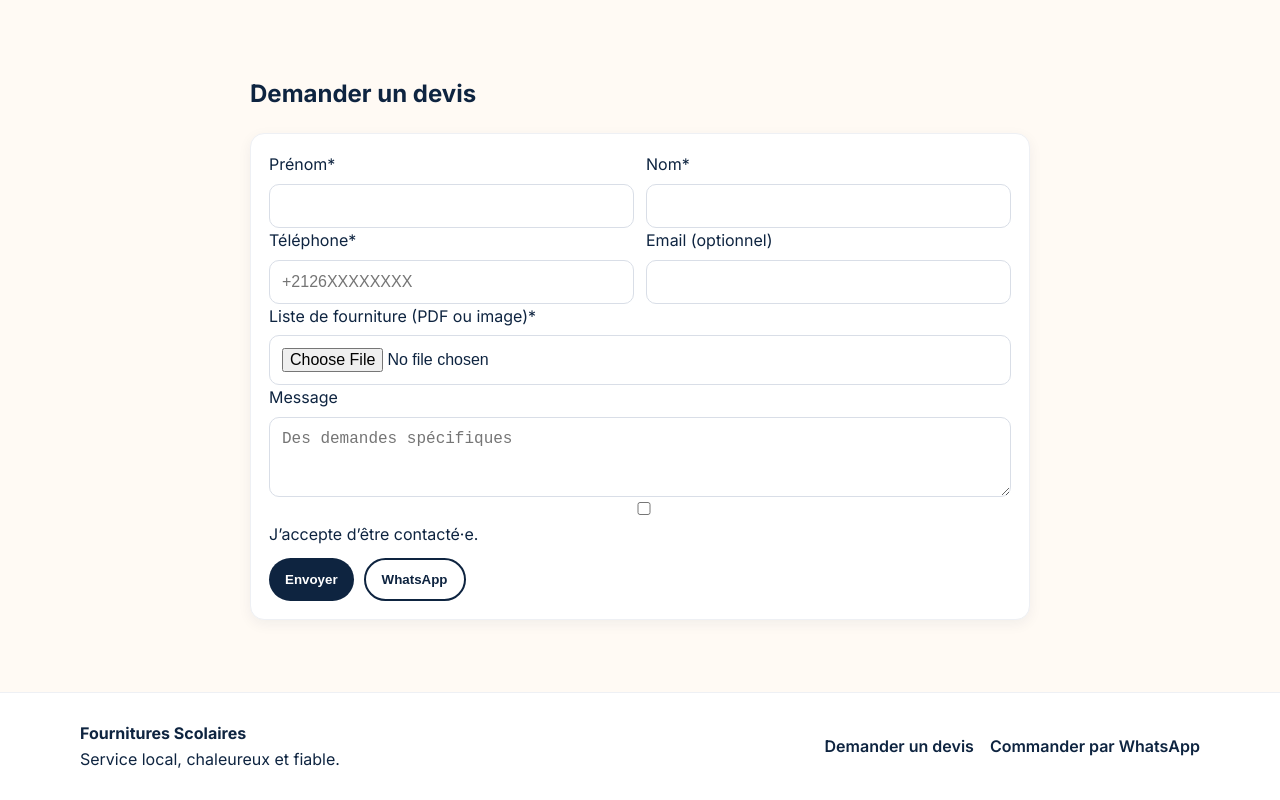
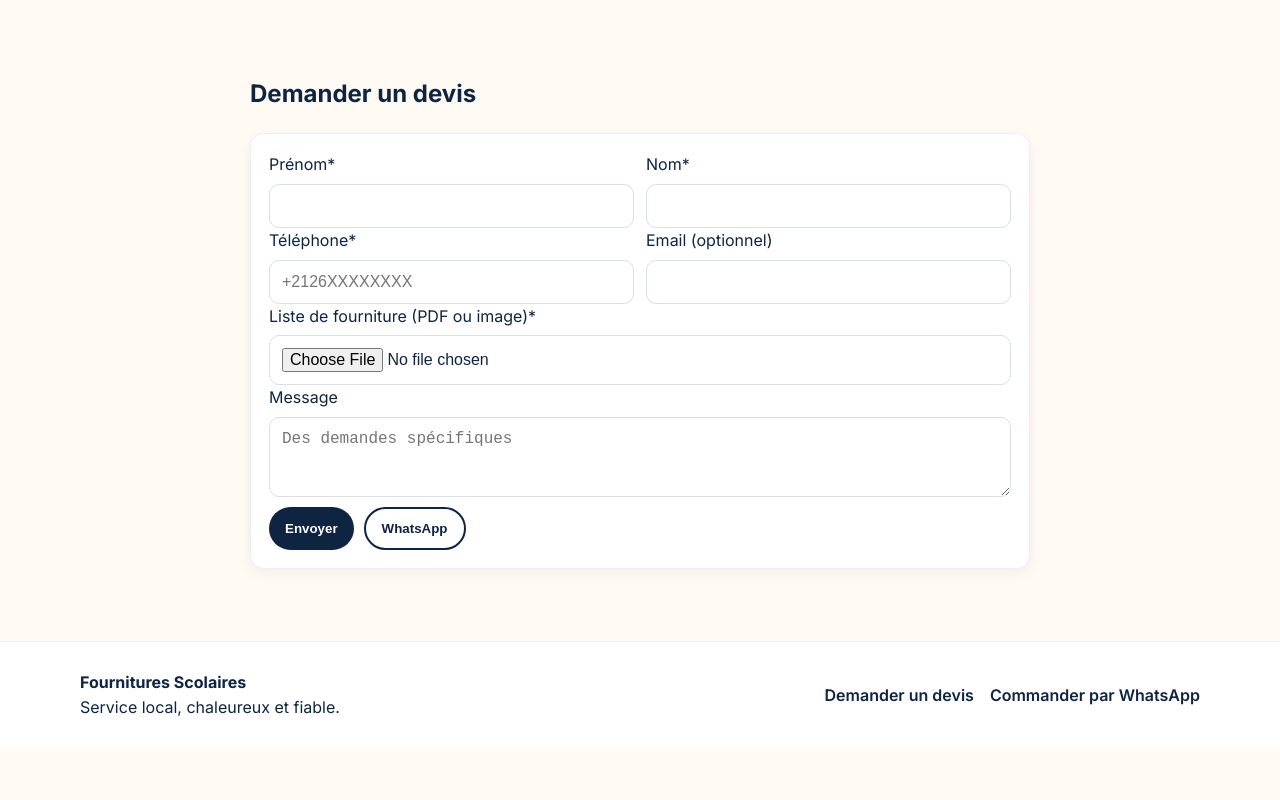
Before and after one commit to Ilyelma/Librairie-test, a website: page index.html in a window 1280 px wide. Shown: the part 1370-2170 px from the top of the page. After the commit the page ends 2119 px from the top, so only its background shows below. Drawn offline with Linux system fonts and the light colour scheme.

Commit message:
Update index.html

```diff
--- a/index.html
+++ b/index.html
@@ -32,10 +32,6 @@
 <div class="field"><label for="email">Email (optionnel)</label><input id="email" name="email" type="email"></div></div>
 <div class="field"><label for="fichier">Liste de fourniture (PDF ou image)*</label><input id="fichier" name="fichier" type="file" accept=".pdf,.png,.jpg,.jpeg,.webp" required></div>
 <div class="field"><label for="message">Message</label><textarea id="message" name="message" rows="3" placeholder="Des demandes spécifiques"></textarea></div>
-<div class="consent-row">
-  <input id="consent" type="checkbox" required>
-  <label for="consent">J’accepte d’être contacté·e.</label>
-</div>
 <div class="actions"><button class="btn" type="submit">Envoyer</button><button class="btn ghost" id="sendWhatsApp" type="button">WhatsApp</button></div>
 <div id="formStatus" role="status" aria-live="polite" class="status" hidden></div>
 </form></div></section></main>
```
